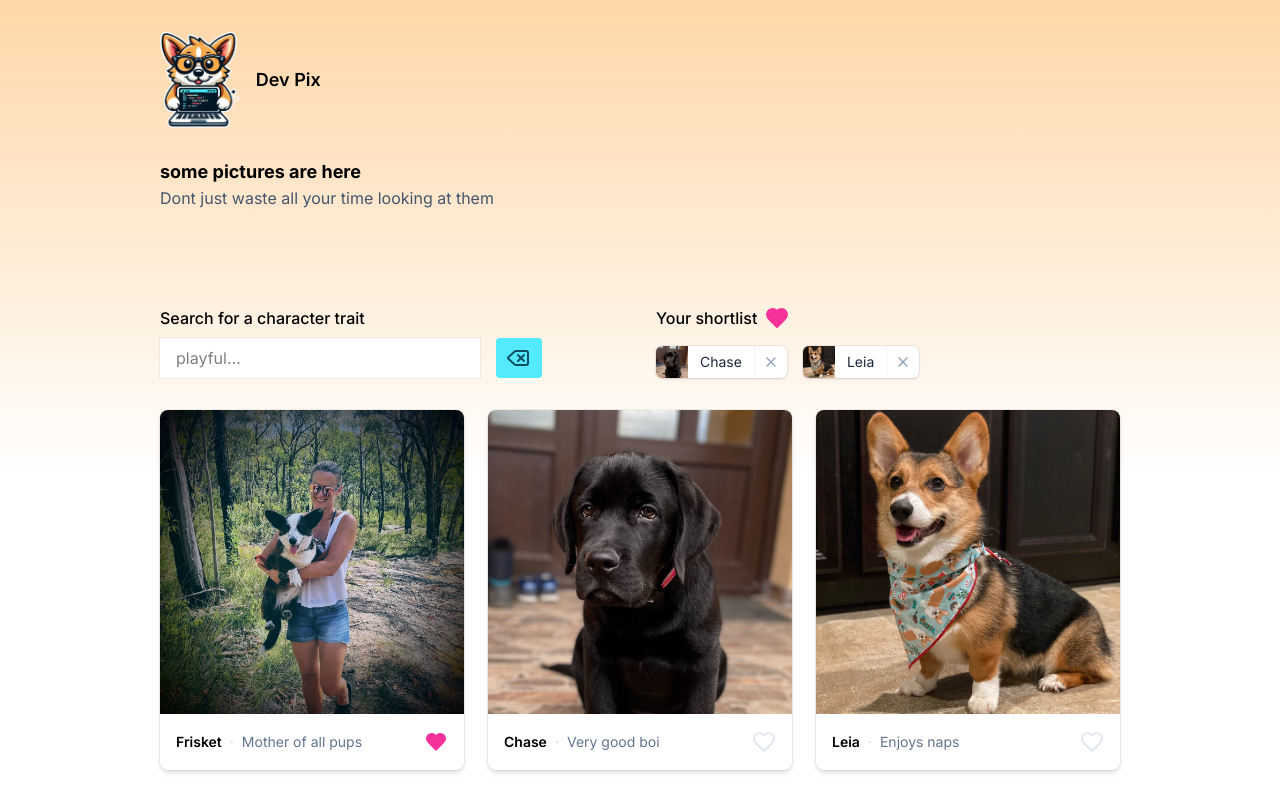
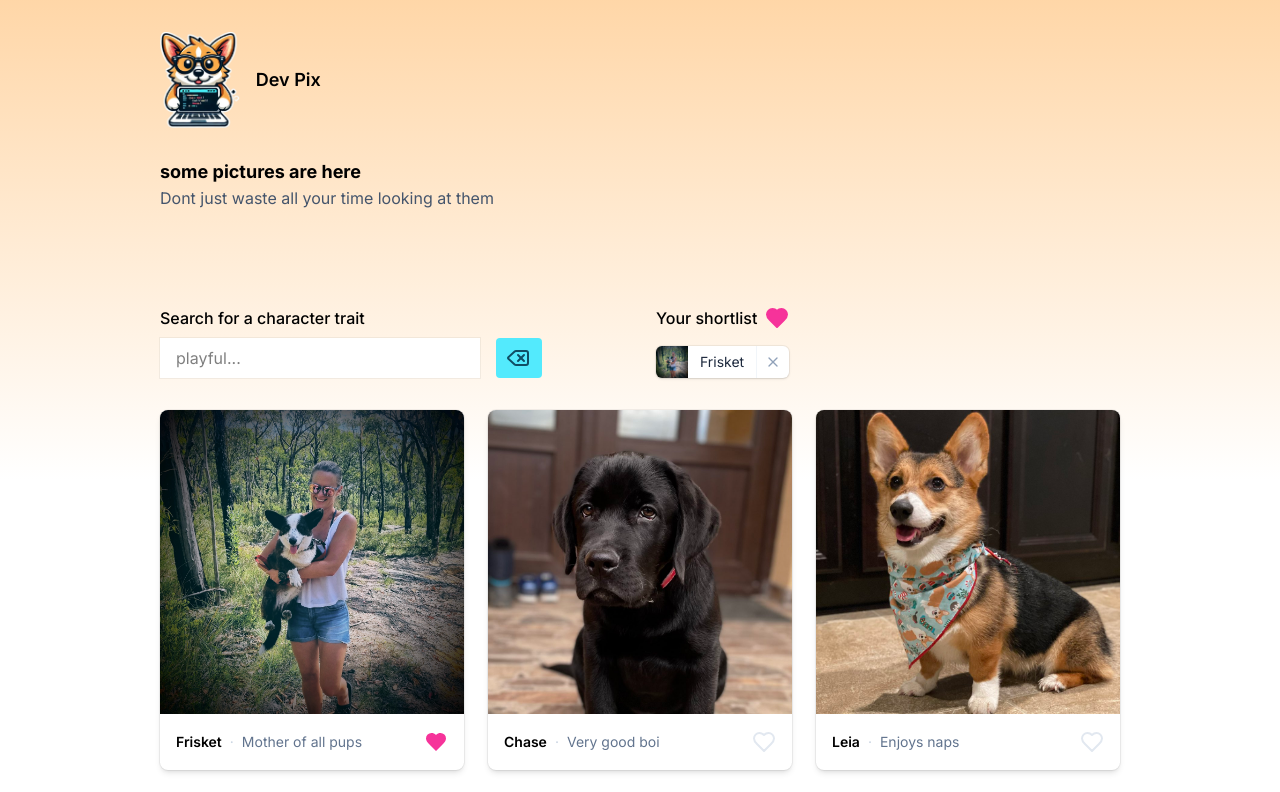
Before and after one commit to simshard/react-from-scratch, a React (Vite) app: page / in a window 1280 px wide. Shown: the top 792 px of the page. Built offline with nearby package versions, Linux system fonts and the light colour scheme.

Commit message:
shortlist liked pups

```diff
--- a/src/App.tsx
+++ b/src/App.tsx
@@ -26,7 +26,7 @@ return(
   <main>
     <div className="mt-24 grid gap-8 sm:grid-cols-2">
       <Search/>
-      <Shortlist/>
+      <Shortlist puppies={puppies} liked={liked} setLiked={setLiked}/>
     </div>
     <Puppylist  puppies={puppies} liked={liked} setLiked={setLiked} />
     <NewPuppyForm/>
--- a/src/components/Shortlist.tsx
+++ b/src/components/Shortlist.tsx
@@ -1,4 +1,23 @@
-export function Shortlist() {
+import  {Dispatch, useState, SetStateAction} from "react";
+import { Puppy } from "../types";
+import { X } from "lucide-react";
+
+interface ShortlistProps {
+    liked: Puppy["id"][];
+    setLiked: Dispatch<SetStateAction<Puppy["id"][]> >;
+  }
+
+
+export function Shortlist({
+  puppies,
+  liked,
+  setLiked }:
+   {
+    puppies: Puppy[];
+    liked: Puppy["id"][];
+    setLiked: Dispatch<SetStateAction<Puppy["id"][]> >;
+    }
+) {
         return (
             <div>
             <h2 className="flex items-center gap-2 font-medium">
@@ -19,60 +38,27 @@ export function Shortlist() {
               </svg>
             </h2>
             <ul className="mt-4 flex flex-wrap gap-4">
-              <li className="relative flex items-center overflow-clip rounded-md bg-white shadow-sm ring ring-black/5 transition duration-100 starting:scale-0 starting:opacity-0">
+            {puppies
+          .filter((pup) => liked.includes(pup.id))
+          .map((puppy) => (
+              <li
+              key={puppy.id}
+              className="relative flex items-center overflow-clip rounded-md bg-white shadow-sm ring ring-black/5 transition duration-100 starting:scale-0 starting:opacity-0">
                 <img
                   height={32}
                   width={32}
-                  alt="Chase"
+                  alt={puppy.name}
                   className="aspect-square w-8 object-cover"
-                  src="/images/2.jpg"
+                  src={puppy.imagePath}
                 />
-                <p className="px-3 text-sm text-slate-800">Chase</p>
-                <button className="group h-full border-l border-slate-100 px-2 hover:bg-slate-100">
-                  <svg
-                    xmlns="http://www.w3.org/2000/svg"
-                    width={24}
-                    height={24}
-                    viewBox="0 0 24 24"
-                    fill="none"
-                    stroke="currentColor"
-                    strokeWidth={2}
-                    strokeLinecap="round"
-                    strokeLinejoin="round"
-                    className="lucide lucide-x size-4 stroke-slate-400 group-hover:stroke-red-400"
-                  >
-                    <path d="M18 6 6 18" />
-                    <path d="m6 6 12 12" />
-                  </svg>
+                <p className="px-3 text-sm text-slate-800">{puppy.name}</p>
+                <button
+                onClick={() => setLiked(liked.filter((id) => id !== puppy.id))}
+                className="group h-full border-l border-slate-100 px-2 hover:bg-slate-100">
+                <X className="size-4 stroke-slate-400 group-hover:stroke-red-400" />
                 </button>
               </li>
-              <li className="relative flex items-center overflow-clip rounded-md bg-white shadow-sm ring ring-black/5 transition duration-100 starting:scale-0 starting:opacity-0">
-                <img
-                  height={32}
-                  width={32}
-                  alt="Leia"
-                  className="aspect-square w-8 object-cover"
-                  src="/images/3.jpg"
-                />
-                <p className="px-3 text-sm text-slate-800">Leia</p>
-                <button className="group h-full border-l border-slate-100 px-2 hover:bg-slate-100">
-                  <svg
-                    xmlns="http://www.w3.org/2000/svg"
-                    width={24}
-                    height={24}
-                    viewBox="0 0 24 24"
-                    fill="none"
-                    stroke="currentColor"
-                    strokeWidth={2}
-                    strokeLinecap="round"
-                    strokeLinejoin="round"
-                    className="lucide lucide-x size-4 stroke-slate-400 group-hover:stroke-red-400"
-                  >
-                    <path d="M18 6 6 18" />
-                    <path d="m6 6 12 12" />
-                  </svg>
-                </button>
-              </li>
+               ))}
             </ul>
           </div>
         );
```
